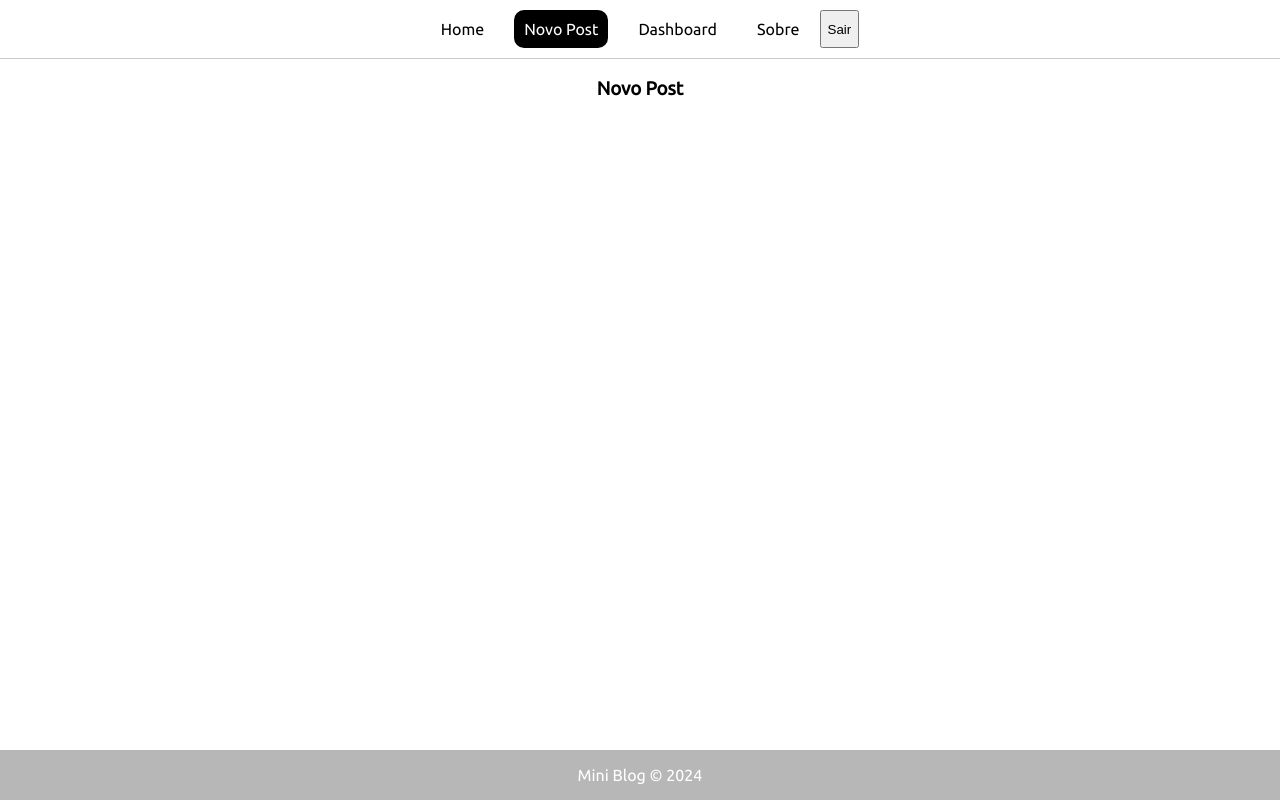
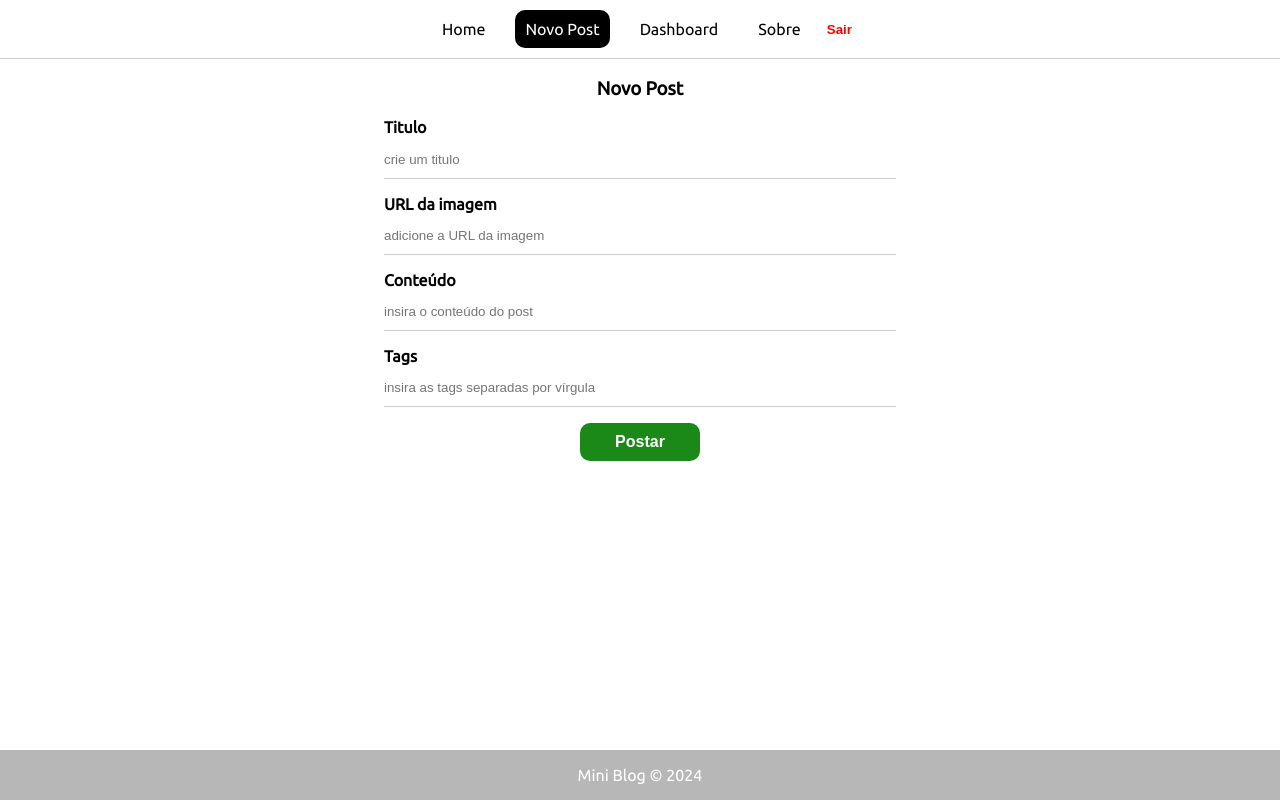
Before and after one commit to maikonsm7/miniblog, a React (Create React App) app: page /posts/create in a window 1280 px wide. Built offline with nearby package versions, Linux system fonts and the light colour scheme; no server answers; sample sign-in values are in the browser's storage.

Commit message:
insert posts

```diff
--- a/src/components/NavBar.jsx
+++ b/src/components/NavBar.jsx
@@ -22,7 +22,7 @@ const NavBar = () => {
             </>
             )}
             <NavLink to={'/about'}>Sobre</NavLink>
-            {user && <button onClick={logout}>Sair</button>}
+            {user && <button className='btn-danger' onClick={logout}>Sair</button>}
             </nav>
         </div>
     )
--- a/src/firebase/config.js
+++ b/src/firebase/config.js
@@ -6,13 +6,13 @@ import { getFirestore } from 'firebase/firestore'
 
 // Your web app's Firebase configuration
 const firebaseConfig = {
-  apiKey: "AIzaSyDaRfr81yMltb9RRNhZ3BYg6FLH2yaRHiA",
-  authDomain: "miniblog-35812.firebaseapp.com",
-  projectId: "miniblog-35812",
-  storageBucket: "miniblog-35812.appspot.com",
-  messagingSenderId: "40270728226",
-  appId: "1:40270728226:web:11e7916a7ebe8e0ffa4e7b"
-};
+  apiKey: "AIzaSyC61Asfc1a2Pkc8z-sJOOId6R1rYqd2ziA",
+  authDomain: "mini-blog-a69f4.firebaseapp.com",
+  projectId: "mini-blog-a69f4",
+  storageBucket: "mini-blog-a69f4.appspot.com",
+  messagingSenderId: "633448863742",
+  appId: "1:633448863742:web:e1f3f8dca397a3586c12af"
+}
 
 // Initialize Firebase
 const app = initializeApp(firebaseConfig)
--- a/src/hooks/useAuthentication.js
+++ b/src/hooks/useAuthentication.js
@@ -32,10 +32,8 @@ export const useAuthentication = () => {
             setLoading(false)
         } catch (error) {
             let msg
-            if(error.message.includes('user-not-found')){
-                msg = 'Usuário não encontrado!'
-            }else if(error.message.includes('wrong-password')){
-                msg = 'Senha incorreta!'
+            if(error.message.includes('invalid-credential')){
+                msg = 'Usuário ou senha inválido!'
             }else{
                 msg = 'Ocorreu um erro! Tente novamente mais tarde.'
             }
@@ -49,7 +47,7 @@ export const useAuthentication = () => {
         setLoading(true)
         try {
             const {user} = await createUserWithEmailAndPassword(auth, data.email, data.pass)
-            await updateProfile(user, {name: data.name})
+            await updateProfile(user, {displayName: data.displayName})
             setLoading(false)
             return user
         } catch (error) {
--- /dev/null
+++ b/src/hooks/useInsertDocument.js
@@ -0,0 +1,42 @@
+import { useState, useEffect } from "react";
+import { db } from "../firebase/config";
+import { collection, addDoc, Timestamp } from "firebase/firestore";
+
+
+export const useInsertDocument = (docCollection) => {
+    const [error, setError] = useState(null)
+    const [loading, setLoading] = useState(null)
+
+    // deal with memory leak
+    const [cancelled, setCancelled] = useState(false)
+
+    function checkIfIsCancelled(){
+        if(cancelled){
+            return
+        }
+    }
+
+    const insertDocument = async(document) => {
+        checkIfIsCancelled()
+        setLoading(true)
+        setError(false)
+        try {
+            const newDocument = {...document, createdAt: Timestamp.now()}
+            const insertedDocument = await addDoc(
+                collection(db, docCollection),
+                newDocument
+            )
+
+            setLoading(false)
+        } catch (error) {
+            setLoading(false)
+            setError(error.message)
+        }
+    }
+
+    useEffect(()=>{
+        return ()=> setCancelled(true)
+    },[])
+
+    return {insertDocument, loading, error}
+}
--- a/src/index.css
+++ b/src/index.css
@@ -45,6 +45,13 @@ input, textarea{
   color: #000;
   border: 1px solid #000;
 }
+.btn-danger{
+  background-color: transparent;
+  color: red;
+  border: none;
+  font-weight: bold;
+  cursor: pointer;
+}
 .btn:hover{
   background-color: #0F730c;
   color: #FFF;
--- a/src/pages/CreatePost.jsx
+++ b/src/pages/CreatePost.jsx
@@ -1,8 +1,65 @@
 import styles from './Dashboard.module.css'
+import { useState, useEffect } from 'react'
+import { useNavigate } from 'react-router-dom'
+import { useAuthValue } from '../context/AuthContext'
+import { useInsertDocument } from '../hooks/useInsertDocument'
 const CreatePost = () => {
+    const [title, setTitle] = useState('')
+    const [image, setImage] = useState('')
+    const [body, setBody] = useState('')
+    const [tags, setTags] = useState([])
+    const [formError, setFormError] = useState('')
+    const { user } = useAuthValue()
+
+    const {insertDocument, loading, error} = useInsertDocument('posts')
+
+    useEffect(()=>{
+        if(error){
+            setFormError(error)
+        }
+    }, [error])
+
+    const handleSubmit = (e) => {
+        e.preventDefault()
+        setFormError('')
+        // validate image URL
+        // create tags array
+        // check all values
+
+        insertDocument({
+            title,
+            image,
+            body,
+            tags,
+            uid: user.uid,
+            createdBy: user.displayName
+        })
+    }
     return(
-        <div>
+        <div className={styles}>
             <h3>Novo Post</h3>
+            <form onSubmit={handleSubmit}>
+            <label>
+                <span>Titulo</span>
+                <input type="text" name="title" placeholder="crie um titulo" value={title} onChange={(e) => setTitle(e.target.value)} required/>
+            </label>
+            <label>
+                <span>URL da imagem</span>
+                <input type="text" name="image" placeholder="adicione a URL da imagem" value={image} onChange={(e) => setImage(e.target.value)} required/>
+            </label>
+            <label>
+                <span>Conteúdo</span>
+                <input type="text" name="body" placeholder="insira o conteúdo do post" value={body} onChange={(e) => setBody(e.target.value)} required/>
+            </label>
+            <label>
+                <span>Tags</span>
+                <input type="text" name="tags" placeholder="insira as tags separadas por vírgula" value={tags} onChange={(e) => setTags(e.target.value)} required/>
+            </label>
+            {}
+            {!loading && <button className='btn'>Postar</button>}
+            {loading && <button className='btn' disabled>Aguarde...</button>}
+            {formError && <p className='error'>{formError}</p>}
+            </form>
         </div>
     )
 }
--- a/src/pages/Login.jsx
+++ b/src/pages/Login.jsx
@@ -2,7 +2,6 @@ import { useAuthentication } from '../hooks/useAuthentication'
 import { useState, useEffect } from 'react'
 
 const Login = () => {
-    const [name, setName] = useState('')
     const [email, setEmail] = useState('')
     const [pass, setPass] = useState('')
     const [error, setError] = useState('')
--- a/src/pages/Register.jsx
+++ b/src/pages/Register.jsx
@@ -2,7 +2,7 @@ import { useAuthentication } from '../hooks/useAuthentication'
 import { useState, useEffect } from 'react'
 
 const Register = () => {
-    const [name, setName] = useState('')
+    const [displayName, setDisplayName] = useState('')
     const [email, setEmail] = useState('')
     const [pass, setPass] = useState('')
     const [passConfirm, setPassConfirm] = useState('')
@@ -20,7 +20,7 @@ const Register = () => {
         e.preventDefault()
 
         const user = {
-            name,
+            displayName,
             email,
             pass
         }
@@ -41,7 +41,7 @@ const Register = () => {
             <form onSubmit={handleSubmit}>
                 <label>
                     <span>Nome</span>
-                    <input type="text" name="name" value={name} onChange={e => setName(e.target.value)} placeholder='Digite seu Nome' required/>
+                    <input type="text" name="displayName" value={displayName} onChange={e => setDisplayName(e.target.value)} placeholder='Digite seu Nome' required/>
                 </label>
                 <label>
                     <span>Email</span>
```
